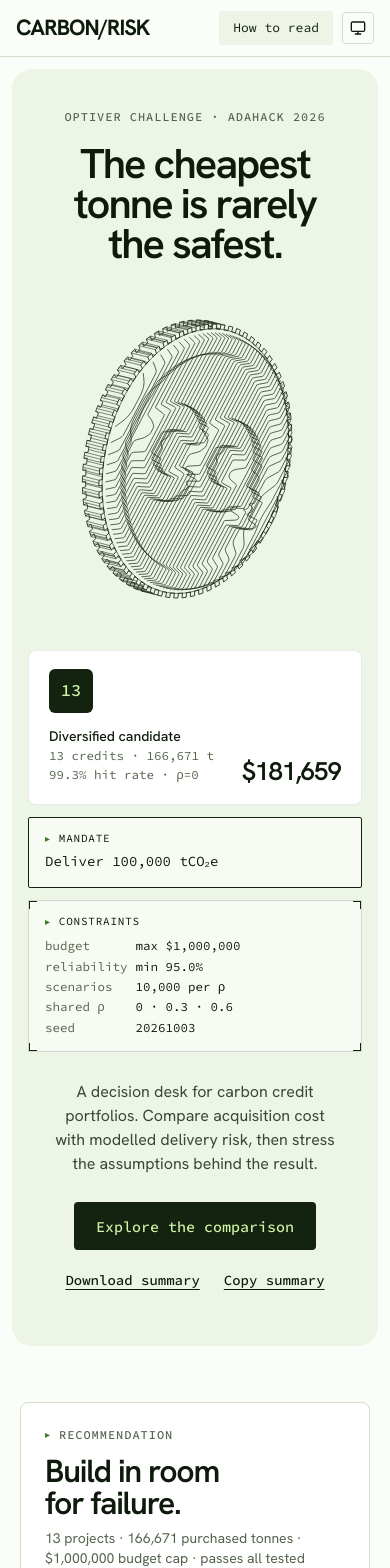
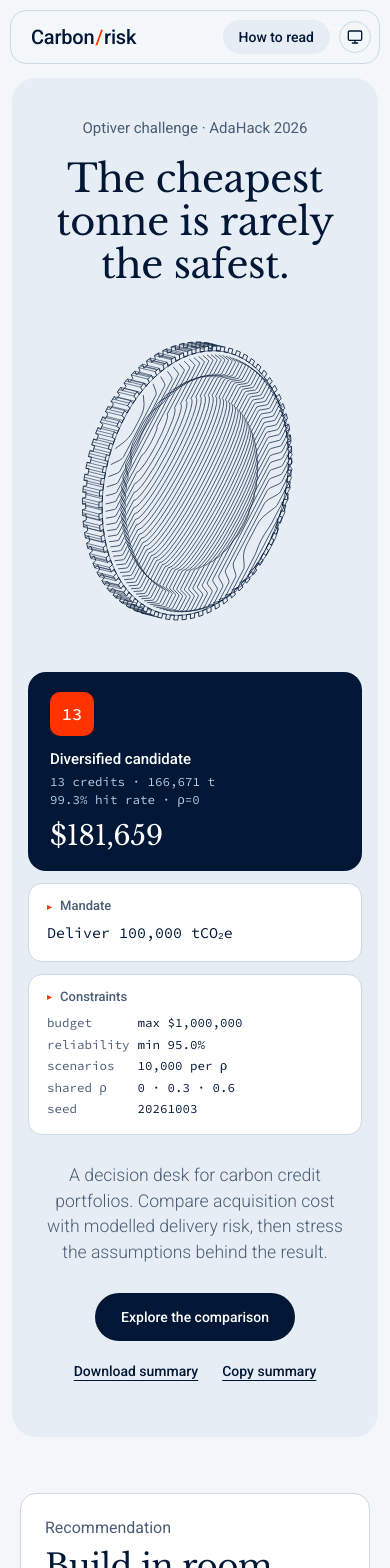
Before and after one commit to vsharha/adahack-2026, a Next.js app in the folder apps/optiver/frontend/: page / in a window 390 px wide. Shown: the top 1568 px of the page. Built offline with nearby package versions, Linux system fonts and the light colour scheme.

Commit message:
Align Optiver frontend with optiver.com and drop coin lettering

```diff
--- a/apps/optiver/frontend/src/app/globals.css
+++ b/apps/optiver/frontend/src/app/globals.css
@@ -7,9 +7,9 @@
 @theme inline {
   --color-background: var(--background);
   --color-foreground: var(--foreground);
-  --font-sans: var(--font-grotesk);
-  --font-heading: var(--font-grotesk);
-  --font-display: var(--font-grotesk);
+  --font-sans: var(--font-sans-face);
+  --font-heading: var(--font-serif-face);
+  --font-display: var(--font-serif-face);
   --font-mono: var(--font-mono-face);
   --color-sidebar-ring: var(--sidebar-ring);
   --color-sidebar-border: var(--sidebar-border);
@@ -49,85 +49,101 @@
   --radius-4xl: calc(var(--radius) * 2.6);
 }
 
-/* Mint paper, forest ink, lime on the dark call to action. */
+/*
+ * Palette follows optiver.com: navy #021129 with #11274a panels, white type,
+ * steel blue #b3cfe3, and the signal orange #ff3300 kept for small marks.
+ * Light mode mirrors it with navy ink on cool white.
+ */
 :root {
   color-scheme: light;
-  --background: #fbfdf9;
-  --foreground: #0e1a0c;
-  --primary: #14230f;
-  --primary-hover: #24391d;
-  --primary-foreground: #cff5a7;
+  --background: #f4f7fa;
+  --foreground: #011735;
+  --primary: #011735;
+  --primary-hover: #11274a;
+  --primary-foreground: #ffffff;
   --card: #ffffff;
-  --card-foreground: #0e1a0c;
+  --card-foreground: #011735;
   --popover: #ffffff;
-  --popover-foreground: #0e1a0c;
-  --secondary: #eef5e7;
-  --secondary-foreground: #14230f;
-  --muted: #e6efde;
-  --muted-foreground: #55634e;
-  --accent: #3d7a2a;
+  --popover-foreground: #011735;
+  --secondary: #e6edf4;
+  --secondary-foreground: #011735;
+  --muted: #dde6ef;
+  --muted-foreground: #4a5d75;
+  --accent: #1f5f8b;
   --accent-foreground: #ffffff;
-  --destructive: #b4432b;
-  --border: #d3dfca;
-  --input: #c5d4ba;
-  --ring: #3d7a2a;
-  --chart-1: #14230f;
-  --chart-2: #7da36a;
-  --chart-3: #3d7a2a;
-  --chart-4: #b5cfa5;
-  --chart-5: #55634e;
-  --radius: 0.25rem;
-  --hero-panel: #edf5e6;
-  --hero-card: #f7fbf3;
-  --hero-ink: #14230f;
+  --signal: #ff3300;
+  --destructive: #c42b0a;
+  --border: #ccd8e4;
+  --input: #b6c6d6;
+  --ring: #1f5f8b;
+  --chart-1: #011735;
+  --chart-2: #1f5f8b;
+  --chart-3: #6f93b3;
+  --chart-4: #3c5b7c;
+  --chart-5: #6a7f96;
+  --radius: 0.75rem;
+  --hero-panel: #e6edf4;
+  --hero-card: #ffffff;
+  --hero-ink: #011735;
+  --receipt-bg: #011735;
+  --receipt-fg: #ffffff;
+  --receipt-muted: #b3cfe3;
+  --selection-bg: #b3cfe3;
+  --selection-fg: #011735;
   --coin-fill: var(--hero-panel);
-  --sidebar: #fbfdf9;
-  --sidebar-foreground: #0e1a0c;
-  --sidebar-primary: #14230f;
-  --sidebar-primary-foreground: #cff5a7;
-  --sidebar-accent: #eef5e7;
-  --sidebar-accent-foreground: #14230f;
-  --sidebar-border: #d3dfca;
-  --sidebar-ring: #3d7a2a;
+  --sidebar: #f4f7fa;
+  --sidebar-foreground: #011735;
+  --sidebar-primary: #011735;
+  --sidebar-primary-foreground: #ffffff;
+  --sidebar-accent: #e6edf4;
+  --sidebar-accent-foreground: #011735;
+  --sidebar-border: #ccd8e4;
+  --sidebar-ring: #1f5f8b;
 }
 
 .dark {
   color-scheme: dark;
-  --background: #0a1208;
-  --foreground: #e5f1dc;
-  --primary: #cff5a7;
-  --primary-hover: #e1fbc6;
-  --primary-foreground: #0e1a0c;
-  --card: #152313;
-  --card-foreground: #e5f1dc;
-  --popover: #172715;
-  --popover-foreground: #e5f1dc;
-  --secondary: #16251a;
-  --secondary-foreground: #e5f1dc;
-  --muted: #1b2c18;
-  --muted-foreground: #a3b897;
-  --accent: #8fd46a;
-  --accent-foreground: #0e1a0c;
-  --destructive: #f08a72;
-  --border: #2b3f26;
-  --input: #34492e;
-  --ring: #8fd46a;
-  --chart-1: #cff5a7;
-  --chart-2: #7da36a;
-  --chart-3: #8fd46a;
-  --chart-4: #4c6a42;
-  --chart-5: #a3b897;
-  --hero-panel: #101b0e;
-  --hero-card: #132011;
-  --hero-ink: #d9efc8;
-  --sidebar: #101b0e;
-  --sidebar-foreground: #e5f1dc;
-  --sidebar-primary: #cff5a7;
-  --sidebar-primary-foreground: #0e1a0c;
-  --sidebar-accent: #1b2c18;
-  --sidebar-accent-foreground: #e5f1dc;
-  --sidebar-border: #2b3f26;
-  --sidebar-ring: #8fd46a;
+  --background: #021129;
+  --foreground: #ffffff;
+  --primary: #ffffff;
+  --primary-hover: #dce8f2;
+  --primary-foreground: #011735;
+  --card: #11274a;
+  --card-foreground: #ffffff;
+  --popover: #11274a;
+  --popover-foreground: #ffffff;
+  --secondary: #0b1d3b;
+  --secondary-foreground: #ffffff;
+  --muted: #1c3459;
+  --muted-foreground: #aab6c6;
+  --accent: #b3cfe3;
+  --accent-foreground: #011735;
+  --signal: #ff3300;
+  --destructive: #ff7a5c;
+  --border: #26406a;
+  --input: #3c5b7c;
+  --ring: #b3cfe3;
+  --chart-1: #ffffff;
+  --chart-2: #b3cfe3;
+  --chart-3: #7fa3c2;
+  --chart-4: #5b7fa3;
+  --chart-5: #aab6c6;
+  --hero-panel: #0a1c3a;
+  --hero-card: #11274a;
+  --hero-ink: #b3cfe3;
+  --receipt-bg: #ffffff;
+  --receipt-fg: #011735;
+  --receipt-muted: #4a5d75;
+  --selection-bg: #b3cfe3;
+  --selection-fg: #011735;
+  --sidebar: #0a1c3a;
+  --sidebar-foreground: #ffffff;
+  --sidebar-primary: #ffffff;
+  --sidebar-primary-foreground: #011735;
+  --sidebar-accent: #11274a;
+  --sidebar-accent-foreground: #ffffff;
+  --sidebar-border: #26406a;
+  --sidebar-ring: #b3cfe3;
 }
 
 @layer base {
@@ -159,18 +175,14 @@
     @apply font-sans;
   }
   h1,
-  h2,
-  h3,
-  h4,
-  h5,
-  h6 {
-    @apply font-heading;
+  h2 {
+    @apply font-heading font-normal;
   }
 }
 
 ::selection {
-  background: var(--primary-foreground);
-  color: var(--foreground);
+  background: var(--selection-bg);
+  color: var(--selection-fg);
 }
 a:focus-visible,
 button:focus-visible {
@@ -178,73 +190,79 @@ button:focus-visible {
   outline-offset: 3px;
 }
 
-/* Navigation */
+/* Navigation: a floating bar, as on optiver.com */
 .site-nav {
   position: sticky;
   top: 0;
   z-index: 40;
-  background: var(--background);
-  border-bottom: 1px solid var(--border);
+  padding: 10px 10px 0;
 }
 .site-nav-inner {
-  max-width: 1440px;
+  max-width: 1120px;
   margin: 0 auto;
-  padding: 10px 16px;
+  padding: 8px 8px 8px 20px;
   display: flex;
   align-items: center;
   justify-content: space-between;
   gap: 16px;
+  border: 1px solid var(--border);
+  border-radius: 16px;
+  background: color-mix(in srgb, var(--background) 88%, transparent);
+  backdrop-filter: blur(14px);
 }
 .wordmark {
   font:
-    700 22px/1 var(--font-grotesk),
+    500 20px/1 var(--font-sans-face),
     sans-serif;
-  letter-spacing: -0.045em;
-  text-transform: uppercase;
+  letter-spacing: -0.01em;
   white-space: nowrap;
+}
+.wordmark-slash {
+  color: var(--signal);
+  margin: 0 1px;
 }
 .site-nav-links {
   display: none;
 }
 .site-nav-links a {
   font:
-    400 15px/1 var(--font-mono-face),
-    monospace;
+    400 15px/1 var(--font-sans-face),
+    sans-serif;
+  color: var(--muted-foreground);
   padding: 10px 2px;
+  transition: color 150ms ease-out;
 }
 .site-nav-links a:hover {
-  color: var(--accent);
+  color: var(--foreground);
 }
 
-/* Hero: the mint panel, the coin and its data cards */
+/* Hero: the panel, the coin and its data cards */
 .hero {
-  padding: 12px 12px 0;
+  padding: 14px 12px 0;
 }
 .hero-panel {
   background: var(--hero-panel);
-  border-radius: 20px;
+  border-radius: 24px;
   padding: clamp(40px, 7vw, 88px) 16px clamp(44px, 6vw, 76px);
   text-align: center;
   overflow: hidden;
 }
 .hero-kicker {
   font:
-    500 12px/1.4 var(--font-mono-face),
-    monospace;
-  letter-spacing: 0.08em;
-  text-transform: uppercase;
+    400 15px/1.4 var(--font-sans-face),
+    sans-serif;
   color: var(--muted-foreground);
   margin-bottom: 18px;
 }
+/* A 1.12 line-height keeps descenders inside their own line box, so the next
+   line's selection highlight cannot paint over them. */
 .hero-title {
-  position: relative;
-  z-index: 1;
-  max-width: 11.5em;
+  max-width: 13em;
   margin: 0 auto;
   font:
-    600 clamp(2.6rem, 7vw, 6.25rem)/0.96 var(--font-grotesk),
-    sans-serif;
-  letter-spacing: -0.045em;
+    400 clamp(2.4rem, 5.6vw, 4.75rem)/1.12 var(--font-serif-face),
+    serif;
+  letter-spacing: -0.01em;
   text-wrap: balance;
 }
 .hero-stage {
@@ -254,6 +272,7 @@ button:focus-visible {
   margin: 20px auto 0;
 }
 .hero-coin {
+  order: -2;
   justify-self: center;
   width: min(74vw, 330px);
   height: auto;
@@ -265,66 +284,33 @@ button:focus-visible {
     400 12.5px/1.55 var(--font-mono-face),
     monospace;
   background: var(--hero-card);
-  padding: 12px 16px 14px;
-}
-.hero-card-mandate {
-  border: 1px solid var(--hero-ink);
-  border-radius: 2px;
-}
-.hero-card-bracket {
-  --tick: var(--hero-ink);
-  border: 1px solid color-mix(in srgb, var(--hero-ink) 16%, transparent);
-  background-image:
-    linear-gradient(var(--tick), var(--tick)),
-    linear-gradient(var(--tick), var(--tick)),
-    linear-gradient(var(--tick), var(--tick)),
-    linear-gradient(var(--tick), var(--tick)),
-    linear-gradient(var(--tick), var(--tick)),
-    linear-gradient(var(--tick), var(--tick)),
-    linear-gradient(var(--tick), var(--tick)),
-    linear-gradient(var(--tick), var(--tick));
-  background-repeat: no-repeat;
-  background-size:
-    8px 1px,
-    1px 8px,
-    8px 1px,
-    1px 8px,
-    8px 1px,
-    1px 8px,
-    8px 1px,
-    1px 8px;
-  background-position:
-    0 0,
-    0 0,
-    100% 0,
-    100% 0,
-    0 100%,
-    0 100%,
-    100% 100%,
-    100% 100%;
+  border: 1px solid var(--border);
+  border-radius: 14px;
+  padding: 14px 18px 16px;
 }
 .hero-card-label {
   display: flex;
   align-items: center;
   gap: 8px;
-  font-size: 11px;
-  letter-spacing: 0.07em;
-  text-transform: uppercase;
+  font:
+    500 13px/1.3 var(--font-sans-face),
+    sans-serif;
+  color: var(--muted-foreground);
 }
 .hero-card-label::before {
   content: "▸";
-  color: var(--accent);
+  color: var(--signal);
   font-size: 10px;
 }
 .hero-card-value {
-  margin-top: 4px;
-  font-size: 14px;
+  margin-top: 6px;
+  font-size: 15px;
   font-variant-numeric: tabular-nums;
 }
 .hero-card-lines {
   display: grid;
-  gap: 1px;
-  margin-top: 6px;
+  gap: 2px;
+  margin-top: 8px;
   color: var(--muted-foreground);
 }
 .hero-card-lines > div {
@@ -339,60 +325,58 @@ button:focus-visible {
 .hero-receipt {
   order: -1;
   text-align: left;
-  background: var(--card);
-  border: 1px solid color-mix(in srgb, var(--hero-ink) 9%, transparent);
-  border-radius: 8px;
-  padding: 18px 20px 20px;
-}
-.hero-coin {
-  order: -2;
+  background: var(--receipt-bg);
+  color: var(--receipt-fg);
+  border-radius: 18px;
+  padding: 20px 22px 22px;
 }
 .hero-receipt-badge {
   display: inline-grid;
   place-items: center;
   width: 44px;
   height: 44px;
-  border-radius: 6px;
-  background: var(--primary);
-  color: var(--primary-foreground);
+  border-radius: 10px;
+  background: var(--signal);
+  color: #ffffff;
   font:
     500 17px/1 var(--font-mono-face),
     monospace;
 }
 .hero-receipt-row {
   display: flex;
+  flex-wrap: wrap;
   justify-content: space-between;
   align-items: flex-end;
-  gap: 16px;
+  gap: 12px 16px;
   margin-top: 14px;
 }
 .hero-receipt-name {
   font:
-    500 14px/1.3 var(--font-grotesk),
+    500 15px/1.3 var(--font-sans-face),
     sans-serif;
-  margin-bottom: 2px;
+  margin-bottom: 3px;
 }
 .hero-receipt-meta {
   font:
     400 12.5px/1.5 var(--font-mono-face),
     monospace;
-  color: var(--muted-foreground);
+  color: var(--receipt-muted);
   font-variant-numeric: tabular-nums;
 }
 .hero-receipt-amount {
   font:
-    600 clamp(1.6rem, 2.4vw, 2rem)/1 var(--font-grotesk),
-    sans-serif;
-  letter-spacing: -0.035em;
-  font-variant-numeric: tabular-nums;
+    400 clamp(1.7rem, 2.4vw, 2.1rem)/1 var(--font-serif-face),
+    serif;
+  letter-spacing: -0.01em;
   white-space: nowrap;
 }
 .hero-lede {
-  max-width: 36rem;
+  max-width: 38rem;
   margin: 28px auto 0;
-  font-size: clamp(1rem, 1.4vw, 1.2rem);
-  line-height: 1.5;
-  color: color-mix(in srgb, var(--foreground) 80%, transparent);
+  font:
+    300 clamp(1.1rem, 1.7vw, 1.45rem)/1.45 var(--font-sans-face),
+    sans-serif;
+  color: var(--muted-foreground);
   text-wrap: balance;
 }
 .hero-actions {
@@ -401,19 +385,19 @@ button:focus-visible {
   justify-content: center;
   align-items: center;
   gap: 8px 24px;
-  margin-top: 26px;
+  margin-top: 28px;
 }
 .hero-cta {
   display: inline-flex;
   align-items: center;
   min-height: 48px;
-  padding: 0 22px;
-  border-radius: 4px;
+  padding: 0 26px;
+  border-radius: 999px;
   background: var(--primary);
   color: var(--primary-foreground);
   font:
-    500 15px/1 var(--font-mono-face),
-    monospace;
+    500 14px/1 var(--font-sans-face),
+    sans-serif;
   transition: background-color 150ms ease-out;
 }
 .hero-cta:hover {
@@ -424,14 +408,14 @@ button:focus-visible {
   align-items: center;
   min-height: 44px;
   font:
-    500 14px/1 var(--font-mono-face),
-    monospace;
+    500 14px/1 var(--font-sans-face),
+    sans-serif;
   text-decoration: underline;
   text-underline-offset: 4px;
   cursor: pointer;
 }
 .hero-link:hover {
-  color: var(--accent);
+  color: var(--muted-foreground);
 }
 
 @media (min-width: 640px) {
@@ -450,8 +434,8 @@ button:focus-visible {
 }
 
 @media (min-width: 768px) {
-  .site-nav-inner {
-    padding: 12px 32px;
+  .site-nav {
+    padding: 12px 20px 0;
   }
   .hero {
     padding: 16px 20px 0;
@@ -461,7 +445,7 @@ button:focus-visible {
 @media (min-width: 1024px) {
   .site-nav-links {
     display: flex;
-    gap: 32px;
+    gap: 28px;
   }
 }
 
@@ -475,7 +459,7 @@ button:focus-visible {
     position: relative;
     max-width: 1080px;
     height: clamp(420px, 38vw, 520px);
-    margin-top: -12px;
+    margin-top: -4px;
   }
   .hero-coin {
     position: absolute;
@@ -494,10 +478,10 @@ button:focus-visible {
     width: clamp(240px, 24vw, 300px);
   }
   .hero-card-mandate {
-    top: 30%;
+    top: 28%;
   }
-  .hero-card-bracket {
-    top: 52%;
+  .hero-card-constraints {
+    top: 50%;
   }
   .hero-receipt {
     right: 3%;
@@ -514,39 +498,30 @@ button:focus-visible {
 }
 .page-section {
   padding: 56px 0;
-  scroll-margin-top: 64px;
+  scroll-margin-top: 80px;
 }
 .section-head {
   max-width: 46rem;
   margin-bottom: 28px;
 }
 .eyebrow {
-  display: flex;
-  align-items: center;
-  gap: 8px;
   font:
-    500 12px/1.3 var(--font-mono-face),
-    monospace;
-  letter-spacing: 0.08em;
-  text-transform: uppercase;
+    400 16px/1.3 var(--font-sans-face),
+    sans-serif;
   color: var(--muted-foreground);
 }
-.eyebrow::before {
-  content: "▸";
-  color: var(--accent);
-  font-size: 10px;
-}
 .section-title {
-  margin-top: 12px;
+  margin-top: 10px;
   font:
-    600 clamp(2rem, 3.6vw, 3rem)/1.02 var(--font-grotesk),
-    sans-serif;
-  letter-spacing: -0.04em;
+    400 clamp(2rem, 3.8vw, 3.25rem)/1.12 var(--font-serif-face),
+    serif;
+  letter-spacing: -0.01em;
   text-wrap: balance;
 }
 .section-lede {
-  margin-top: 12px;
+  margin-top: 14px;
   max-width: 42rem;
+  font-size: 17px;
   line-height: 1.6;
   color: var(--muted-foreground);
 }
@@ -555,18 +530,18 @@ button:focus-visible {
     padding: 0 40px;
   }
   .page-section {
-    padding: 72px 0;
+    padding: 80px 0;
   }
 }
 
 .summary-board {
-  border-radius: 8px;
+  border-radius: 16px;
 }
 
 .comparison-board {
   background: var(--card);
   border: 1px solid var(--border);
-  border-radius: 8px;
+  border-radius: 16px;
   overflow: hidden;
 }
 .comparison-head,
@@ -581,18 +556,18 @@ button:focus-visible {
   color: var(--muted-foreground);
   background: var(--secondary);
   font:
-    500 11px var(--font-mono-face),
-    monospace;
+    500 12px var(--font-sans-face),
+    sans-serif;
   text-transform: uppercase;
-  letter-spacing: 0.07em;
+  letter-spacing: 0.06em;
 }
 .comparison-row {
   min-height: 100px;
   border-top: 1px solid var(--border);
 }
 .comparison-row-featured {
-  background: color-mix(in srgb, var(--accent) 7%, var(--card));
-  box-shadow: inset 3px 0 0 var(--accent);
+  background: color-mix(in srgb, var(--signal) 6%, var(--card));
+  box-shadow: inset 3px 0 0 var(--signal);
 }
 .comparison-name {
   display: flex;
@@ -602,9 +577,8 @@ button:focus-visible {
 .comparison-name strong {
   display: block;
   font:
-    600 22px/1.15 var(--font-grotesk),
+    500 20px/1.2 var(--font-sans-face),
     sans-serif;
-  letter-spacing: -0.02em;
 }
 .comparison-name small {
   display: block;
@@ -617,9 +591,8 @@ button:focus-visible {
 .comparison-measure strong {
   display: block;
   font:
-    600 28px/1.1 var(--font-grotesk),
-    sans-serif;
-  letter-spacing: -0.03em;
+    400 28px/1.15 var(--font-serif-face),
+    serif;
   font-variant-numeric: tabular-nums;
 }
 .measure-track {
@@ -633,18 +606,18 @@ button:focus-visible {
 .measure-track > span {
   display: block;
   height: 100%;
-  background: var(--chart-2);
+  background: var(--chart-3);
 }
 .comparison-row-featured .measure-track > span {
-  background: var(--primary);
+  background: var(--signal);
 }
 .comparison-note {
   border-top: 1px solid var(--border);
   padding: 13px 24px;
   color: var(--muted-foreground);
   font:
-    400 12px/1.5 var(--font-mono-face),
-    monospace;
+    400 13px/1.5 var(--font-sans-face),
+    sans-serif;
 }
 @media (max-width: 700px) {
   .comparison-head {
@@ -667,7 +640,7 @@ button:focus-visible {
   display: grid;
   grid-template-columns: minmax(250px, 0.85fr) minmax(0, 1.4fr);
   border: 1px solid var(--border);
-  border-radius: 8px;
+  border-radius: 16px;
   overflow: hidden;
   background: var(--card);
 }
@@ -694,7 +667,7 @@ button:focus-visible {
 }
 .shock-choice[data-selected="true"] {
   background: var(--secondary);
-  box-shadow: inset 3px 0 0 var(--accent);
+  box-shadow: inset 3px 0 0 var(--signal);
 }
 .shock-choice-type,
 .shock-choice-share,
@@ -714,7 +687,7 @@ button:focus-visible {
 }
 .shock-choice-name {
   font:
-    600 17px/1.2 var(--font-grotesk),
+    500 17px/1.2 var(--font-sans-face),
     sans-serif;
   overflow-wrap: anywhere;
 }
@@ -732,16 +705,16 @@ button:focus-visible {
 }
 .shock-result-head strong {
   font:
-    600 clamp(2rem, 3.4vw, 3.5rem)/1 var(--font-grotesk),
-    sans-serif;
-  letter-spacing: -0.04em;
+    400 clamp(2rem, 3.4vw, 3.25rem)/1.1 var(--font-serif-face),
+    serif;
+  letter-spacing: -0.01em;
   font-variant-numeric: tabular-nums;
 }
 .shock-verdict-pass,
 .shock-verdict-fail {
   font:
-    600 14px/1 var(--font-mono-face),
-    monospace;
+    500 14px/1 var(--font-sans-face),
+    sans-serif;
 }
 .shock-verdict-pass {
   color: var(--accent);
@@ -753,12 +726,12 @@ button:focus-visible {
   position: relative;
   height: 18px;
   background: var(--muted);
-  border-radius: 3px;
+  border-radius: 999px;
 }
 .shock-rail span {
   display: block;
   height: 100%;
-  border-radius: 3px;
+  border-radius: 999px;
   transition: width 220ms ease;
 }
 .shock-remaining-pass {
@@ -790,7 +763,7 @@ button:focus-visible {
 .shock-facts dd {
   margin-top: 5px;
   font:
-    600 18px/1.2 var(--font-grotesk),
+    500 18px/1.2 var(--font-sans-face),
     sans-serif;
   font-variant-numeric: tabular-nums;
 }
@@ -936,7 +909,7 @@ button:focus-visible {
   .hero-card-mandate {
     animation-delay: 480ms;
   }
-  .hero-card-bracket {
+  .hero-card-constraints {
     animation-delay: 580ms;
   }
   .hero-receipt {
--- a/apps/optiver/frontend/src/app/layout.tsx
+++ b/apps/optiver/frontend/src/app/layout.tsx
@@ -1,17 +1,24 @@
 import type { Metadata } from "next";
-import { Hanken_Grotesk, Source_Code_Pro } from "next/font/google";
+import { Libre_Baskerville, Roboto, Source_Code_Pro } from "next/font/google";
 import "./globals.css";
 import { TooltipProvider } from "@/components/ui/tooltip";
 import { ThemeSync } from "@/components/theme-sync";
 import { appearanceInitScript } from "@/lib/appearance-script";
 
-const grotesk = Hanken_Grotesk({
-  variable: "--font-grotesk",
+// Closest free match to the Century Expanded headlines on optiver.com.
+const serif = Libre_Baskerville({
+  variable: "--font-serif-face",
   subsets: ["latin"],
-  weight: ["400", "500", "600", "700"],
+  weight: ["400"],
 });
 
-// Greek subset carries ρ, the shared-risk symbol used throughout the page.
+// Greek subsets carry ρ, the shared-risk symbol used throughout the page.
+const sans = Roboto({
+  variable: "--font-sans-face",
+  subsets: ["latin", "greek"],
+  weight: ["300", "400", "500"],
+});
+
 const mono = Source_Code_Pro({
   variable: "--font-mono-face",
   subsets: ["latin", "greek"],
@@ -36,7 +43,7 @@ export default function RootLayout({
   return (
     <html
       lang="en"
-      className={`${grotesk.variable} ${mono.variable} h-full antialiased`}
+      className={`${serif.variable} ${sans.variable} ${mono.variable} h-full antialiased`}
       suppressHydrationWarning
     >
       <head>
--- a/apps/optiver/frontend/src/app/page.tsx
+++ b/apps/optiver/frontend/src/app/page.tsx
@@ -107,7 +107,7 @@ export default function Home() {
     <header className="site-nav">
       <div className="site-nav-inner">
         <a href="#top" className="wordmark">
-          Carbon/risk
+          Carbon<span className="wordmark-slash">/</span>risk
         </a>
         <nav aria-label="Sections" className="site-nav-links">
           {sections.map(([id, label]) => (
--- a/apps/optiver/frontend/src/components/HelpModal.tsx
+++ b/apps/optiver/frontend/src/components/HelpModal.tsx
@@ -12,7 +12,7 @@ export function HelpModal() {
         variant="secondary"
         onClick={() => dialog.current?.showModal()}
         aria-haspopup="dialog"
-        className="h-9 px-3.5 font-mono text-[13px] font-normal"
+        className="h-9 rounded-full px-4 text-sm font-medium"
       >
         How to read
       </Button>
@@ -23,7 +23,7 @@ export function HelpModal() {
         className="m-auto w-[calc(100%-2rem)] max-w-lg max-h-[85vh] overflow-y-auto rounded-lg border border-border bg-card text-foreground p-6 shadow-[0_24px_64px_-24px_rgb(14_26_12/0.45)] backdrop:bg-black/40"
       >
         <div className="flex items-start justify-between gap-4">
-          <h2 id="help-title" className="font-heading text-2xl font-bold">
+          <h2 id="help-title" className="font-heading text-2xl">
             Read the portfolio in five steps
           </h2>
           <Button
--- a/apps/optiver/frontend/src/components/Hero.tsx
+++ b/apps/optiver/frontend/src/components/Hero.tsx
@@ -34,7 +34,7 @@ export function Hero({
             </p>
           </div>
 
-          <div className="hero-card hero-card-bracket">
+          <div className="hero-card hero-card-constraints">
             <p className="hero-card-label">Constraints</p>
             <dl className="hero-card-lines">
               <div>
--- a/apps/optiver/frontend/src/components/Map.tsx
+++ b/apps/optiver/frontend/src/components/Map.tsx
@@ -112,7 +112,7 @@ export function Map({ holdings }: { holdings: HoldingRow[] }) {
                 onClick={() => setSelected(c.country)}
                 aria-pressed={selected === c.country}
                 className={cn(
-                  "min-h-9 rounded-md border px-3 font-mono text-xs transition-colors",
+                  "min-h-9 rounded-full border px-3.5 text-xs font-medium transition-colors",
                   selected === c.country
                     ? "bg-primary text-primary-foreground border-primary"
                     : "bg-card border-border hover:border-foreground/40",
@@ -147,10 +147,10 @@ export function Map({ holdings }: { holdings: HoldingRow[] }) {
           aria-live="polite"
         >
           <p className="eyebrow">Country exposure</p>
-          <h3 className="font-heading text-2xl font-semibold tracking-tight mt-2">
+          <h3 className="font-heading text-2xl mt-2">
             {active?.country ?? "No holdings"}
           </h3>
-          <p className="font-heading text-4xl font-semibold tracking-tight tabular-nums mt-4">
+          <p className="font-heading text-4xl tabular-nums mt-4">
             {formatNumber(active?.tonnes ?? 0)}
             <span className="font-mono text-sm font-normal text-muted-foreground ml-2">
               t
--- a/apps/optiver/frontend/src/components/ScenarioToggle.tsx
+++ b/apps/optiver/frontend/src/components/ScenarioToggle.tsx
@@ -22,7 +22,7 @@ export function ScenarioToggle({
             aria-pressed={selected === String(rho)}
             onClick={() => onChange(String(rho))}
             className={cn(
-              "min-h-11 rounded-md border px-4 py-2 font-mono text-sm transition-colors",
+              "min-h-11 rounded-full border px-5 py-2 text-sm font-medium transition-colors",
               selected === String(rho)
                 ? "border-primary bg-primary text-primary-foreground"
                 : "border-border bg-card hover:border-foreground/40",
--- a/apps/optiver/frontend/src/components/Summary.tsx
+++ b/apps/optiver/frontend/src/components/Summary.tsx
@@ -51,7 +51,7 @@ export function Summary({
       <div className="grid sm:grid-cols-3 divide-y sm:divide-y-0 sm:divide-x divide-border border-b border-border">
         <div className="p-6">
           <p className="text-sm text-muted-foreground">Delivery target</p>
-          <p className="font-heading text-4xl md:text-5xl font-semibold mt-2 tabular-nums">
+          <p className="font-heading text-4xl md:text-5xl mt-2 tabular-nums">
             {formatTonnes(report.target)}
             <span className="text-sm font-sans ml-2">tCO₂e</span>
           </p>
@@ -61,7 +61,7 @@ export function Summary({
         </div>
         <div className="p-6">
           <p className="text-sm text-muted-foreground">Portfolio cost</p>
-          <p className="font-heading text-4xl md:text-5xl font-semibold mt-2 tabular-nums">
+          <p className="font-heading text-4xl md:text-5xl mt-2 tabular-nums">
             {portfolio ? formatCurrency(portfolio.cost_usd) : "—"}
           </p>
           <p className="text-xs text-muted-foreground mt-2">
@@ -74,7 +74,7 @@ export function Summary({
           </p>
           <p
             key={correlation}
-            className="scenario-value font-heading text-4xl md:text-5xl font-semibold tracking-tight text-accent mt-2 tabular-nums"
+            className="scenario-value font-heading text-4xl md:text-5xl text-accent mt-2 tabular-nums"
           >
             {evaluation ? formatPercentage(evaluation.success_rate) : "—"}
           </p>
--- a/apps/optiver/frontend/src/components/theme-toggle.tsx
+++ b/apps/optiver/frontend/src/components/theme-toggle.tsx
@@ -33,7 +33,7 @@ export function ThemeToggle() {
   return (
     <DropdownMenu>
       <DropdownMenuTrigger asChild>
-        <Button variant="outline" size="icon" className="relative">
+        <Button variant="outline" size="icon" className="relative rounded-full">
           <CurrentIcon className="h-4 w-4" />
           <span className="sr-only">Toggle theme</span>
         </Button>
```
Also changed, not shown: apps/optiver/frontend/src/components/CarbonCoin.tsx (+6 -31 lines), 2 other files (tests, documents, lock files or other folders).
